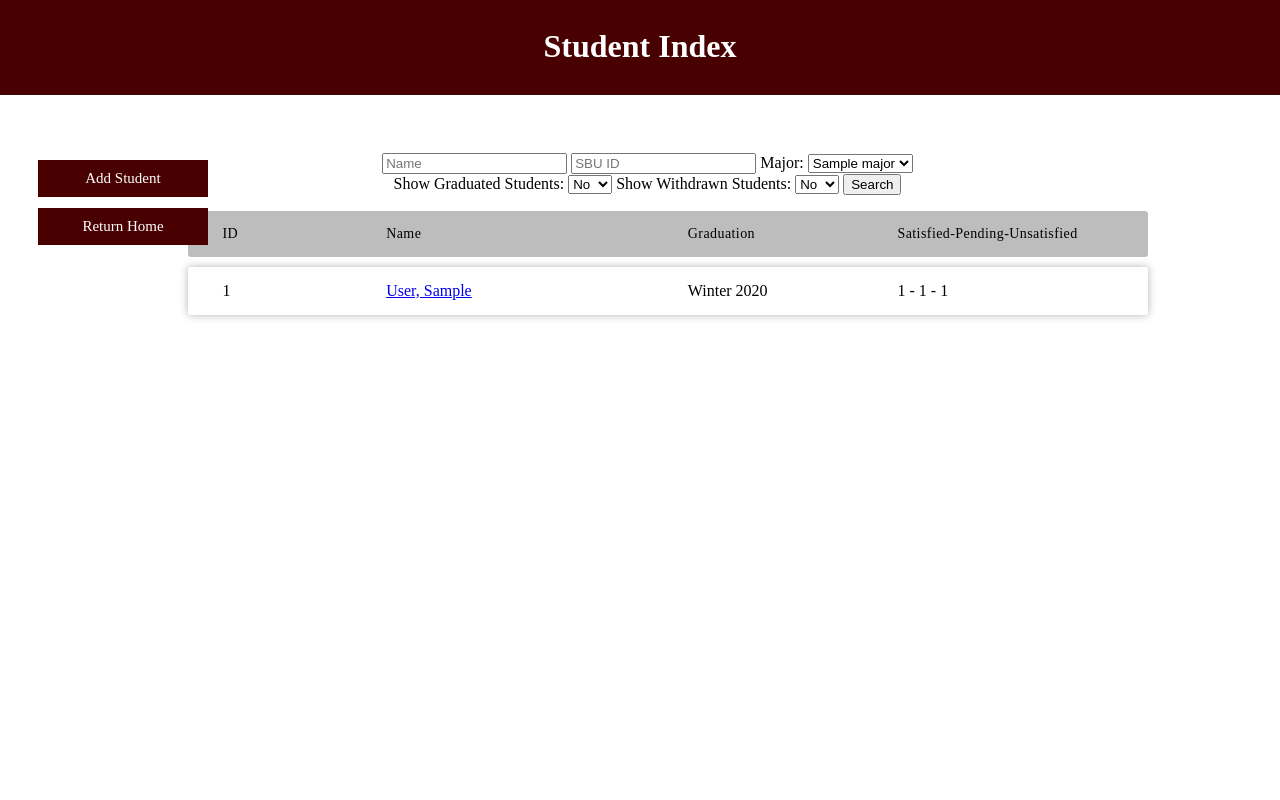
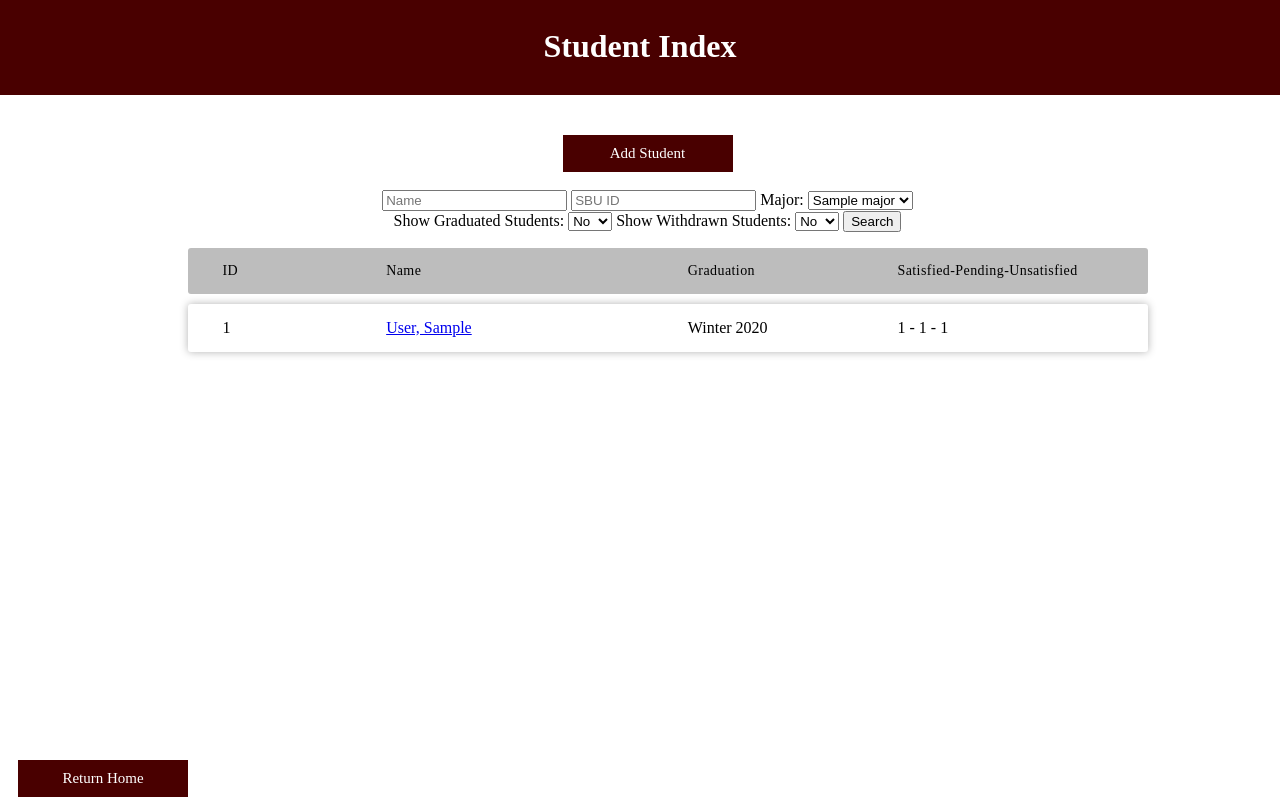
Before and after one commit to romanz-online/CSE416_MAST, a Django app: page /mast/student_index/ in a window 1280 px wide. Run offline with Django 3.2, Linux system fonts and the light colour scheme; tables that the repository leaves empty hold one stand-in row (values such as "Sample post").

Commit message:
slight html changes

```diff
--- a/mast/templates/mast/student_index.html
+++ b/mast/templates/mast/student_index.html
@@ -108,16 +108,12 @@
                 text-align: right;
             }
         }
-
-        .add-student {
+        .back {
             position: fixed;
-            top: 20%;
+            margin-left: 10px;
+            top: 95%;
         }
 
-        .return-home {
-            position: fixed;
-            top: 26%;
-        }
     </style>
 
 </head>
@@ -126,12 +122,11 @@
 <div>
 
     <center>
-        <div class="add-student">
+
             <a href="{% url 'mast:add_student' %}" class="button">Add Student</a>
-        </div>
-        <div class="return-home">
-            <a href="{% url 'mast:gpd_landing' %}" class="button">Return Home</a>
-        </div>
+
+
+
     </center>
     <br>
 
@@ -221,6 +216,8 @@
     </div>
 
 </div>
-
+<div class=back>
+<a href="{% url 'mast:gpd_landing' %}" class="button">Return Home</a>
+</div>
 </body>
 </html>
```
